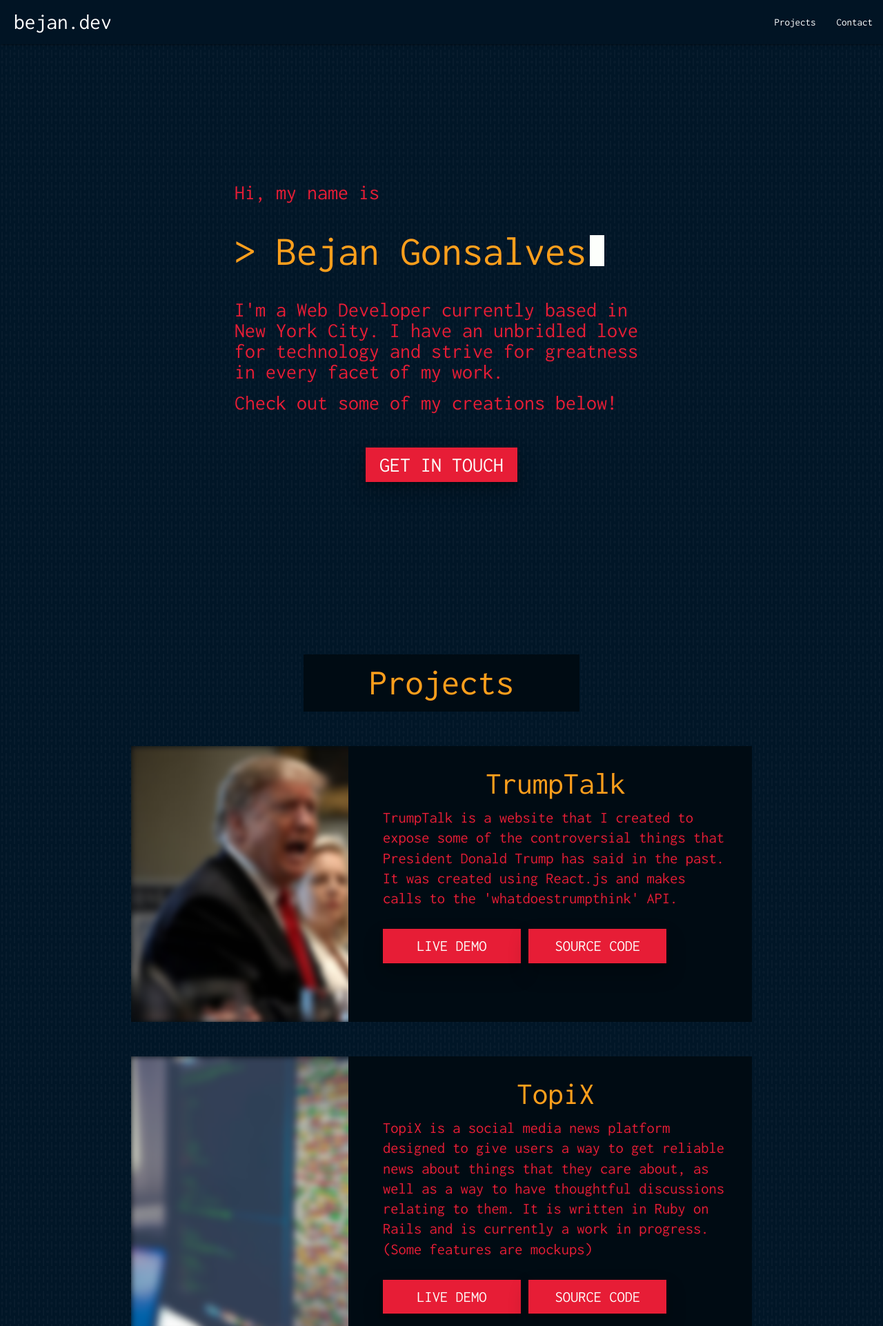
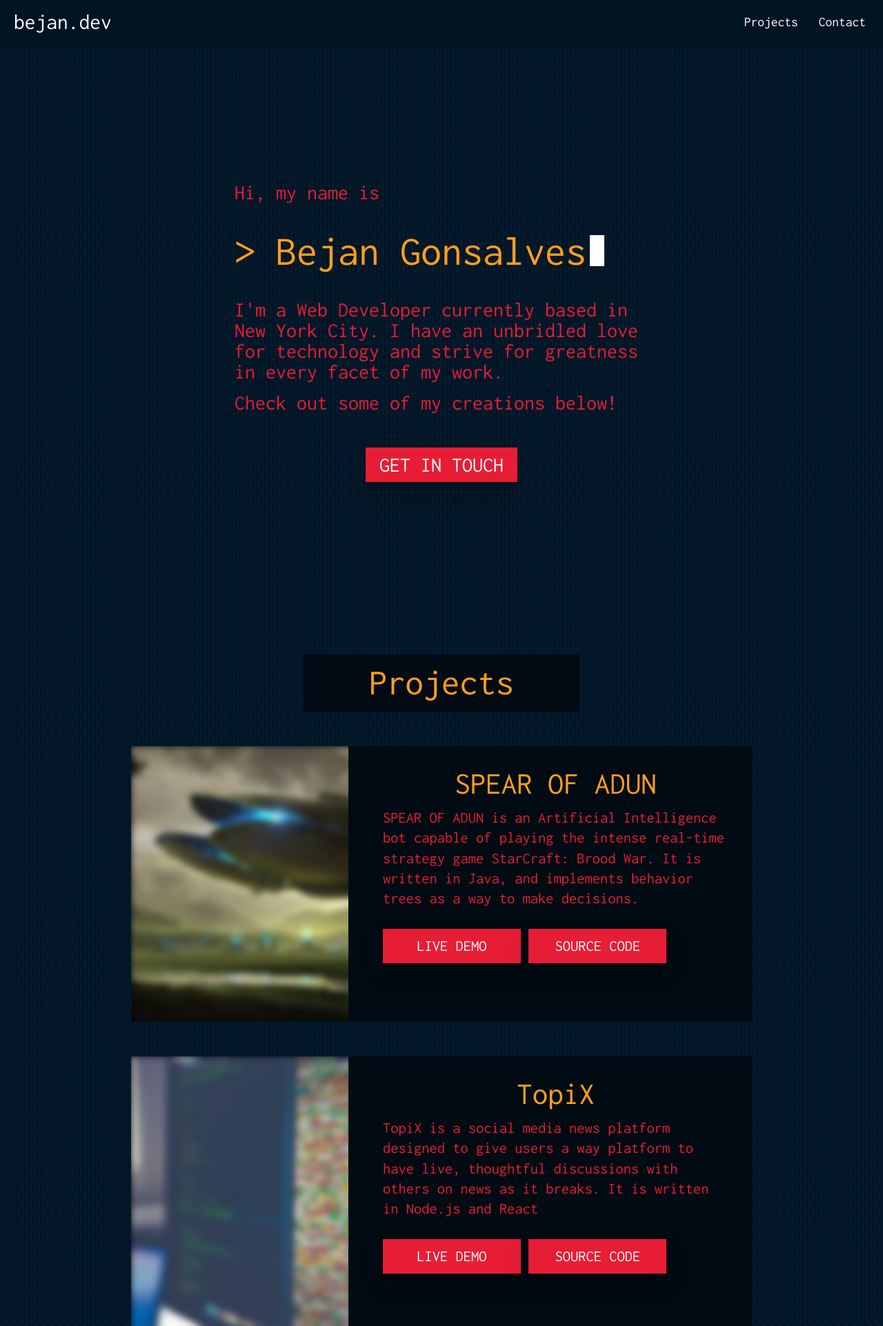
Before and after one commit to Bejan512/portfolio, a PHP site: page / in a window 1280 px wide. Shown: the top 1923 px of the page at 69% size. Run offline with PHP 8.4, Linux system fonts and the light colour scheme.

Commit message:
Add SPEAR OF ADUN to projects Change project order Change description for TopiX Change font size of top right navbar items Add padding to top right navbar items

```diff
--- a/index.html
+++ b/index.html
@@ -12,8 +12,8 @@
 			<div class="nav-wrapper">
 				<a href="#" class="brand-logo">bejan.dev</a>
 				<ul id="nav-mobile" class="right">
-					<li><a href="#projects">Projects</a></li>
-					<li><a href="#contact">Contact</a></li>
+					<li><a class="navbar-item" href="#projects">Projects</a></li>
+					<li><a class="navbar-item" href="#contact">Contact</a></li>
 				</ul>
 			</div>
 		</nav>
@@ -48,6 +48,36 @@
 
 	<div class="projects-container">
 		<!-- project 3 -->
+
+		<div class="project">
+			<div class="project-content">
+				<div class="project-title">
+					<h1>SPEAR OF ADUN</h1>
+				</div>
+					<p>SPEAR OF ADUN is an Artificial Intelligence bot capable of playing the intense real-time strategy game StarCraft: Brood War. It is written in Java, and implements behavior trees as a way to make decisions.</p>
+					<a href=""><div class="contact-button project-button">Live Demo</div></a>
+					<a href="https://github.com/Bejan512/spear-of-adun"><div class="contact-button project-button">Source Code</div></a>
+			</div>
+			<div class="project-image dev-image">
+				<img class="carrier" src="./assets/gantrithor2.png">
+			</div>
+		</div>
+
+		<div class="project">
+			<div class="project-content">
+				<div class="project-title">
+					<h1>TopiX</h1>
+				</div>
+				<p>TopiX is a social media news platform designed to give users a way platform to have live, thoughtful discussions with others on news as it breaks. It is written in Node.js and React</p>
+				<a href="http://topix.online"><div class="contact-button project-button">Live Demo</div></a>
+					<a><div class="contact-button project-button">Source Code</div></a>
+				</div>
+				<div class="project-image">
+					<img src="./assets/code.png">
+			</div>
+		</div>
+
+
 		<div class="project">
 			<div class="project-content">
 				<div class="project-title">
@@ -59,19 +89,6 @@
 			</div>
 			<div class="project-image">
 				<img src="./assets/trump440.jpg">
-			</div>
-		</div>
-		<div class="project">
-			<div class="project-content">
-				<div class="project-title">
-					<h1>TopiX</h1>
-				</div>
-					<p>TopiX is a social media news platform designed to give users a way to get reliable news about things that they care about, as well as a way to have thoughtful discussions relating to them. It is written in Ruby on Rails and is currently a work in progress. (Some features are mockups)</p>
-					<a href="http://topix.online"><div class="contact-button project-button">Live Demo</div></a>
-					<a><div class="contact-button project-button">Source Code</div></a>
-			</div>
-			<div class="project-image">
-				<img src="./assets/code.png">
 			</div>
 		</div>
 
@@ -90,6 +107,11 @@
 		</div>
 
 
+
+
+
+
+
 	</div>
 
 		<div class="heading contact-heading">
--- a/styles.css
+++ b/styles.css
@@ -236,3 +236,15 @@ body {
 	padding: 10px;
 	margin-left: 20px;
 }
+
+.navbar-item {
+	font-size: 1.3rem;
+}
+
+.right {
+	padding-right: 10px;
+}
+
+.carrier {
+	padding-right: 1000px;
+}
```
Also changed, not shown: assets/gantrithor.png (added), assets/gantrithor2.png (added).
